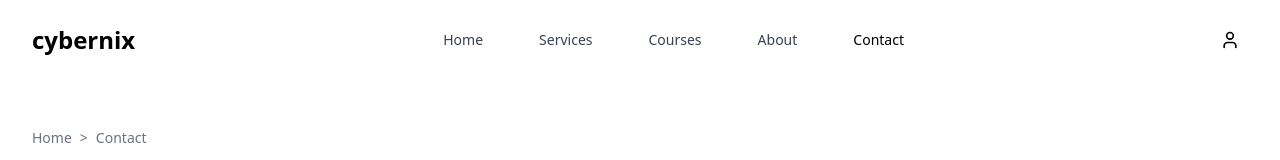
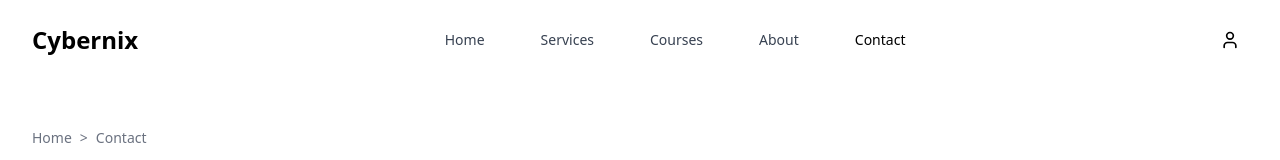
Before and after one commit to Cybernix-Yztha-LLP/Cybernix, a React (Vite) app: page /contact in a window 1280 px wide. Shown: the top 160 px of the page. Built offline with nearby package versions, Linux system fonts and the light colour scheme.

Commit message:
Cybernix spell check

```diff
--- a/package.json
+++ b/package.json
@@ -7,7 +7,8 @@
     "dev": "vite",
     "build": "tsc -b && vite build",
     "lint": "eslint .",
-    "preview": "vite preview"
+    "preview": "vite preview",
+    "homepage": "."
   },
   "dependencies": {
     "autoprefixer": "^10.4.20",
--- a/src/components/Logo.tsx
+++ b/src/components/Logo.tsx
@@ -2,7 +2,7 @@
 
 const Logo = () => (
   <span className="text-2xl font-bold">
-    cybernix
+    Cybernix
   </span>
 );
 
```
